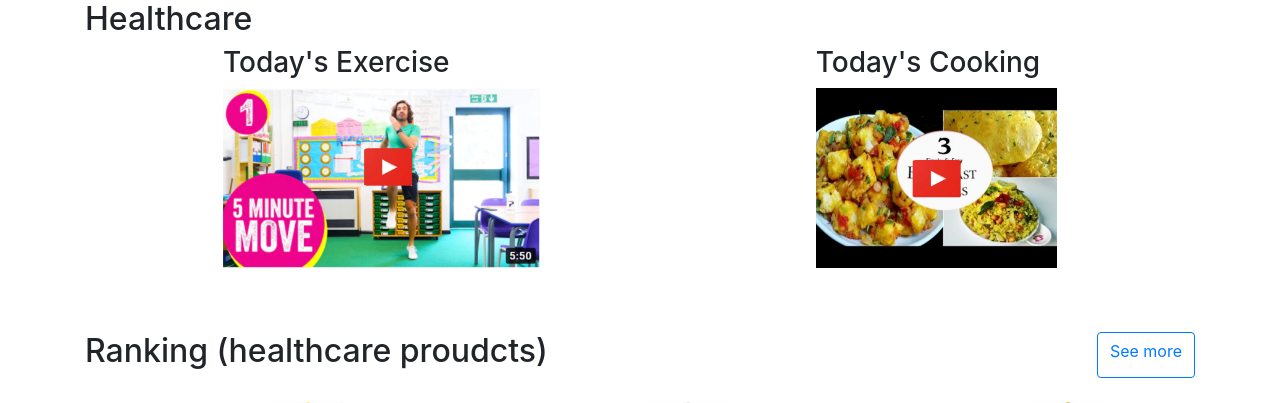
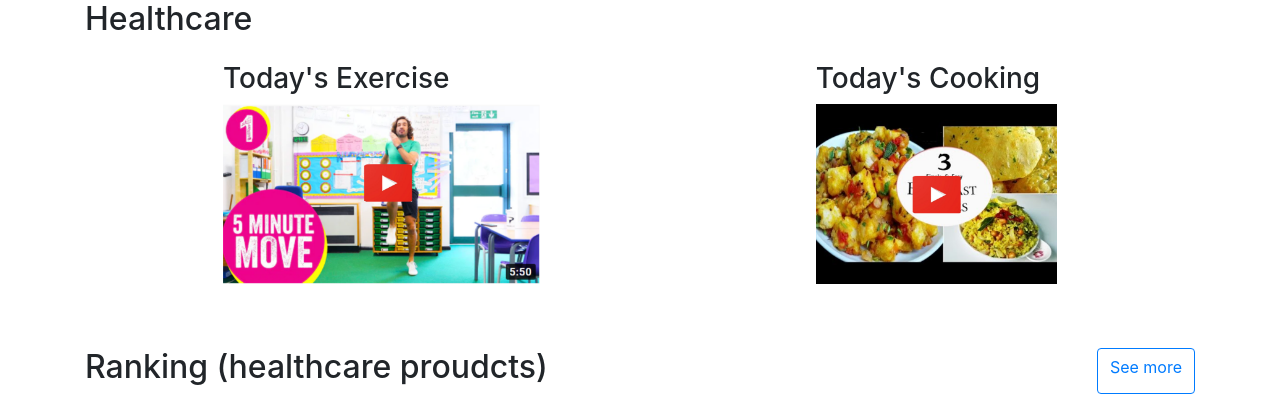
Before and after one commit to hayate242/rakuten_online_tech_training_outdoor, a Flask app: template templates/index.html in a window 1280 px wide. Shown: the top 403 px of the page. Run offline with Flask 2, Linux system fonts and the light colour scheme; the template is opened without the code that fills it, so the values that code supplies are empty; some libraries are stand-ins or nearby versions.

Commit message:
[add] margin form top

```diff
--- a/templates/index.html
+++ b/templates/index.html
@@ -17,7 +17,7 @@
 <body class="container">
     <h2>Healthcare</h2>
     <!-- today's 5 min video -->
-    <div class="d-flex justify-content-around">
+    <div class="d-flex justify-content-around mt-4">
         <div>
             <h3>Today's Exercise</h3>
             <figure>
```
